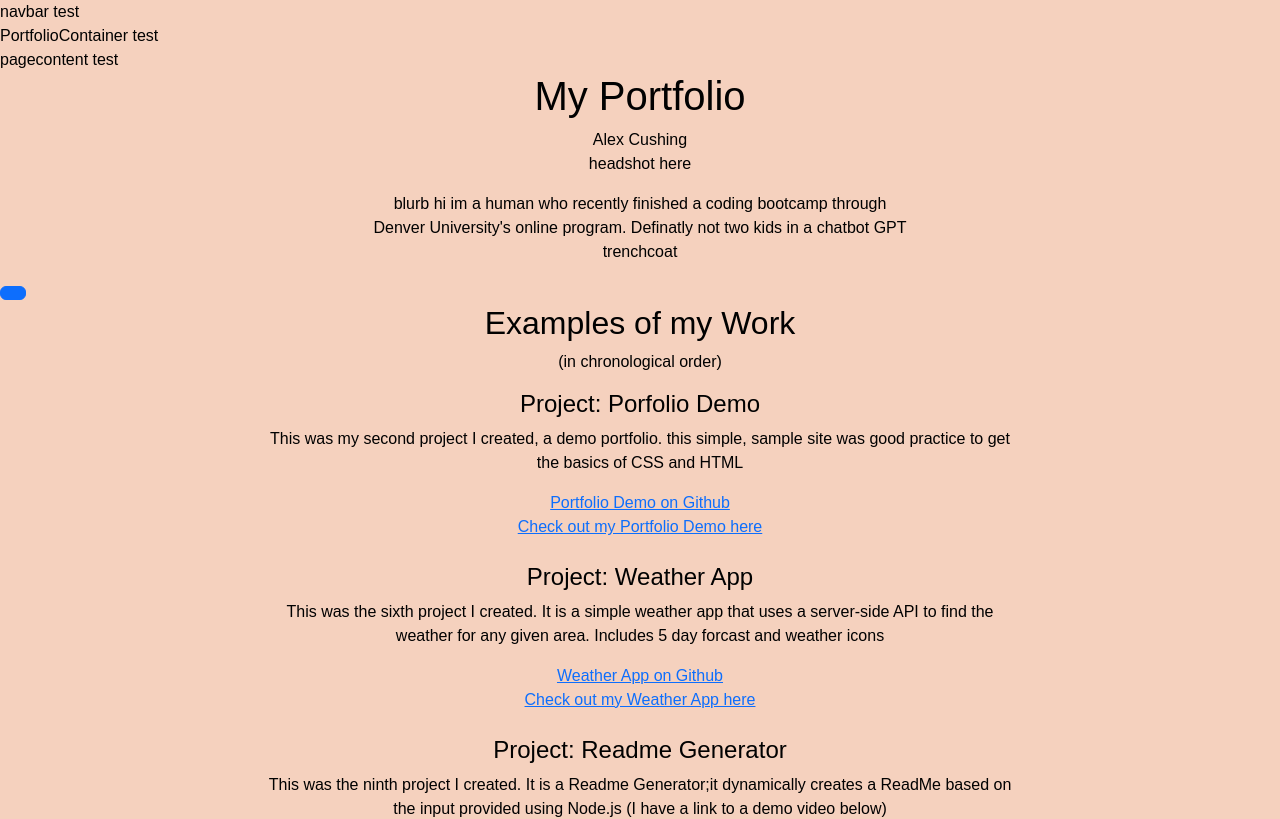
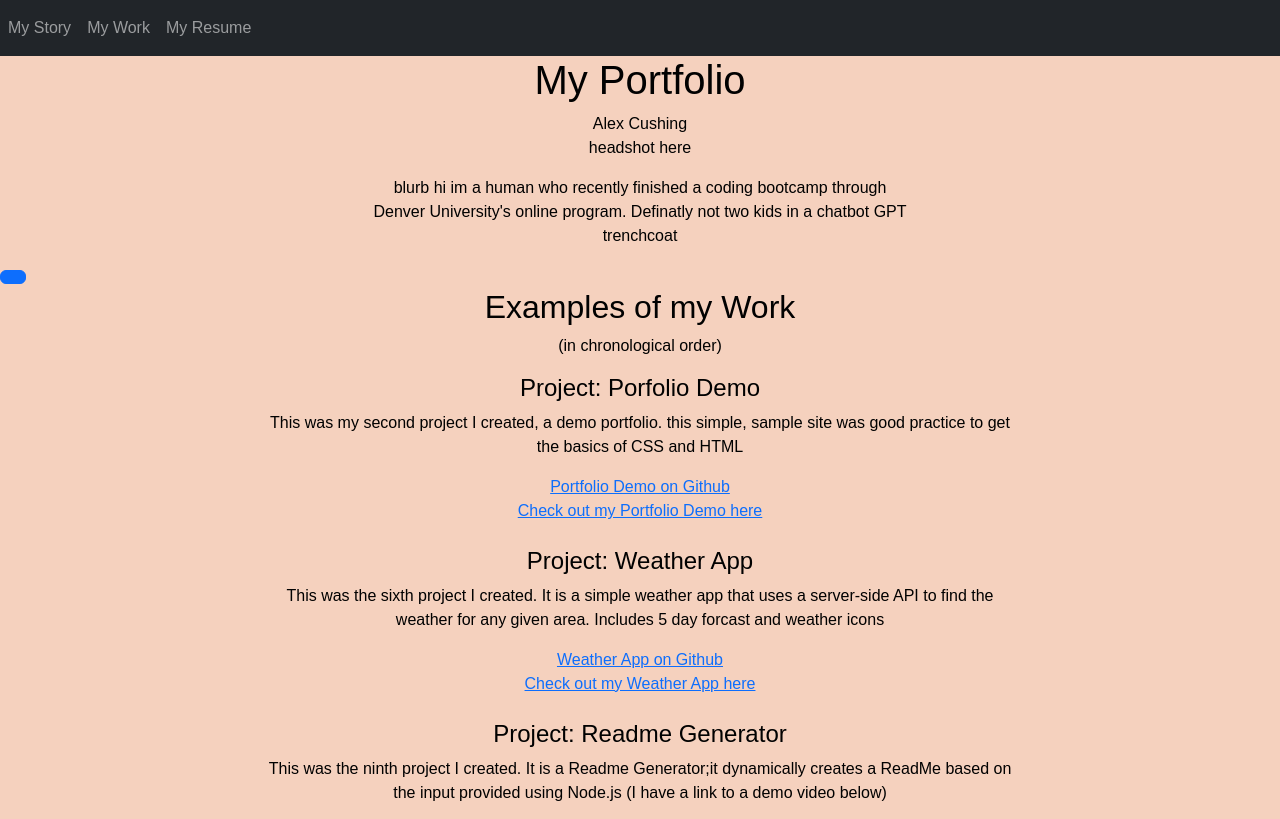
Before and after one commit to abcushing/Professional-Portfolio, a React (Create React App) app: page / in a window 1280 px wide. Shown: the top 819 px of the page. Built offline with nearby package versions, Linux system fonts and the light colour scheme.

Commit message:
fixed navbar
fixed the navbar it looks nice now

```diff
--- a/src/components/About/index.js
+++ b/src/components/About/index.js
@@ -9,7 +9,7 @@ import React from "react";
 const About = () => {
   return (
     <div>
-      <div class="container text-center">
+      <div class="container text-center" id="nav-about">
         <div class="row">
           <div class="col"></div>
           <div class="col-6">
--- a/src/components/Navbar/index.js
+++ b/src/components/Navbar/index.js
@@ -5,7 +5,29 @@ function Navbar(props) {
   const pages = props.pages;
   const setCurrentPage = props.setCurrentPage;
   const currentPage = props.currentPage;
-  return <nav>navbar test</nav>;
+  return (
+    <nav className="row navbar sticky-top navbar-expand-lg navbar-dark bg-dark">
+      <div>
+        <ul className="navbar-nav">
+          <li className="nav-item">
+            <a className="nav-link" href="/#nav-about">
+              My Story
+            </a>
+          </li>
+          <li className="nav-item">
+            <a className="nav-link" href="/#nav-examples">
+              My Work
+            </a>
+          </li>
+          <li className="nav-item">
+            <a className="nav-link" href="/#nav-resume">
+              My Resume
+            </a>
+          </li>
+        </ul>
+      </div>
+    </nav>
+  );
 }
 
 export default Navbar;
--- a/src/components/PageContent/index.js
+++ b/src/components/PageContent/index.js
@@ -8,7 +8,6 @@ const PageContent = (props) => {
   return (
     <div>
       {" "}
-      pagecontent test
       <About></About>
       <Portfolio></Portfolio>
       <Resume></Resume>
--- a/src/components/Portfolio/index.js
+++ b/src/components/Portfolio/index.js
@@ -2,7 +2,7 @@ import React from "react";
 
 const Portfolio = () => {
   return (
-    <div class="container text-center">
+    <div class="container text-center" id="nav-examples">
       <div class="row g-0">
         <div class="col"></div>
         <div class="col-8">
--- a/src/components/PortfolioContainer/index.js
+++ b/src/components/PortfolioContainer/index.js
@@ -28,7 +28,6 @@ export default function PortfolioContainer() {
         currentPage={currentPage}
         // handlePageChange={handlePageChange}
       ></Navbar>
-      PortfolioContainer test
       <main>
         <Page currentPage={currentPage}></Page>
       </main>
--- a/src/components/Resume/index.js
+++ b/src/components/Resume/index.js
@@ -2,7 +2,7 @@ import React from "react";
 
 const Resume = () => {
   return (
-    <div class="container text-center">
+    <div class="container text-center" id="nav-resume">
       <div class="row">
         <div class="col"></div>
         <div class="col-6">
```
Also changed, not shown: 1 other file (tests, documents, lock files or other folders).
